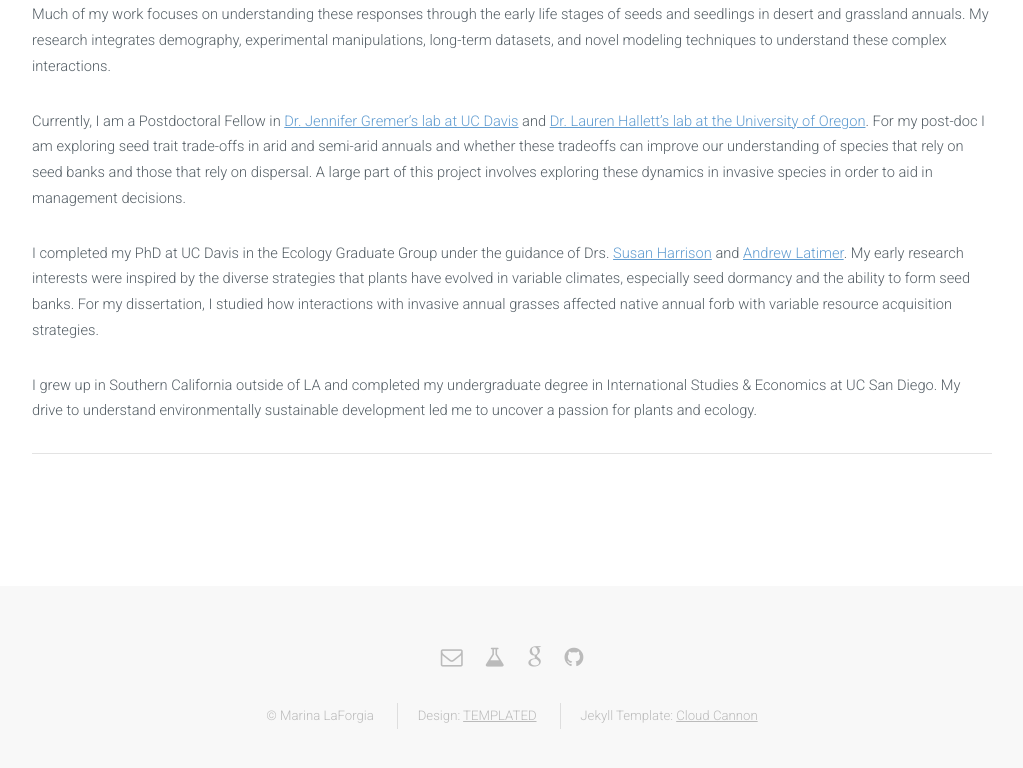
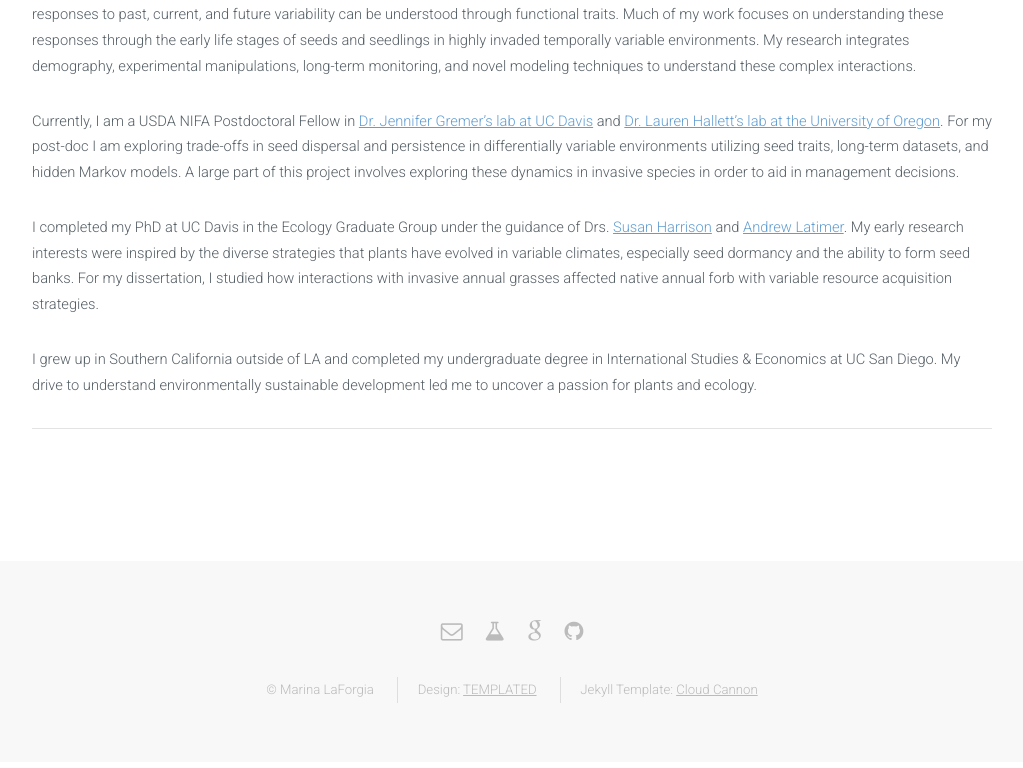
Before and after one commit to marinalaforgia/marinalaforgia.github.io, a Jekyll site: the page built from aboutme.html, in a window 1280 px wide and 1361 px high. Shown: the part 574-1342 px from the top of the window, without its empty margins (128-1151 px from the left). Built offline with Jekyll 4.4.1, drawn with Linux system fonts in a browser that asks for light colours; some of the changed text lies outside the part shown.

Commit message:
Update aboutme.html

```diff
--- a/aboutme.html
+++ b/aboutme.html
@@ -12,8 +12,8 @@
         <section>
             <!-- <h2>Mollis ut adipiscing</h2>-->
             <a class="image aboutme"><img src="{{ site.baseurl }}/images/About-Me2.jpeg" alt="" /></a>
-            <p>I am plant population and community ecologist broadly interested in how functional traits predict plant responses to interacting global change factors. Much of my work focuses on understanding these responses through the early life stages of seeds and seedlings in desert and grassland annuals. My research integrates demography, experimental manipulations, long-term datasets, and novel modeling techniques to understand these complex interactions.</p>
-            <p>Currently, I am a Postdoctoral Fellow in <a href = "https://gremerlab.faculty.ucdavis.edu/">Dr. Jennifer Gremer’s lab at UC Davis</a> and <a href = "https://hallettlab.netlify.app/">Dr. Lauren Hallett’s lab at the University of Oregon</a>. For my post-doc I am exploring seed trait trade-offs in arid and semi-arid annuals and whether these tradeoffs can improve our understanding of species that rely on seed banks and those that rely on dispersal. A large part of this project involves exploring these dynamics in invasive species in order to aid in management decisions. </p>
+            <p>I am plant community ecologist broadly interested in how environmental variability and species invasions shape plant communities and how responses to past, current, and future variability can be understood through functional traits. Much of my work focuses on understanding these responses through the early life stages of seeds and seedlings in highly invaded temporally variable environments. My research integrates demography, experimental manipulations, long-term monitoring, and novel modeling techniques to understand these complex interactions.</p>
+            <p>Currently, I am a USDA NIFA Postdoctoral Fellow in <a href = "https://gremerlab.faculty.ucdavis.edu/">Dr. Jennifer Gremer’s lab at UC Davis</a> and <a href = "https://hallettlab.netlify.app/">Dr. Lauren Hallett’s lab at the University of Oregon</a>. For my post-doc I am exploring trade-offs in seed dispersal and persistence in differentially variable environments utilizing seed traits, long-term datasets, and hidden Markov models. A large part of this project involves exploring these dynamics in invasive species in order to aid in management decisions. </p>
             <p>I completed my PhD at UC Davis in the Ecology Graduate Group under the guidance of Drs. <a href = "https://desp.ucdavis.edu/people/susan-p-harrison">Susan Harrison</a> and <a href = "https://latimer.ucdavis.edu/">Andrew Latimer</a>. My early research interests were inspired by the diverse strategies that plants have evolved in variable climates, especially seed dormancy and the ability to form seed banks. For my dissertation, I studied how interactions with invasive annual grasses affected native annual forb with variable resource acquisition strategies. </p>
             <p>I grew up in Southern California outside of LA and completed my undergraduate degree in International Studies & Economics at UC San Diego. My drive to understand environmentally sustainable development led me to uncover a passion for plants and ecology. </p>
         </section>
```
